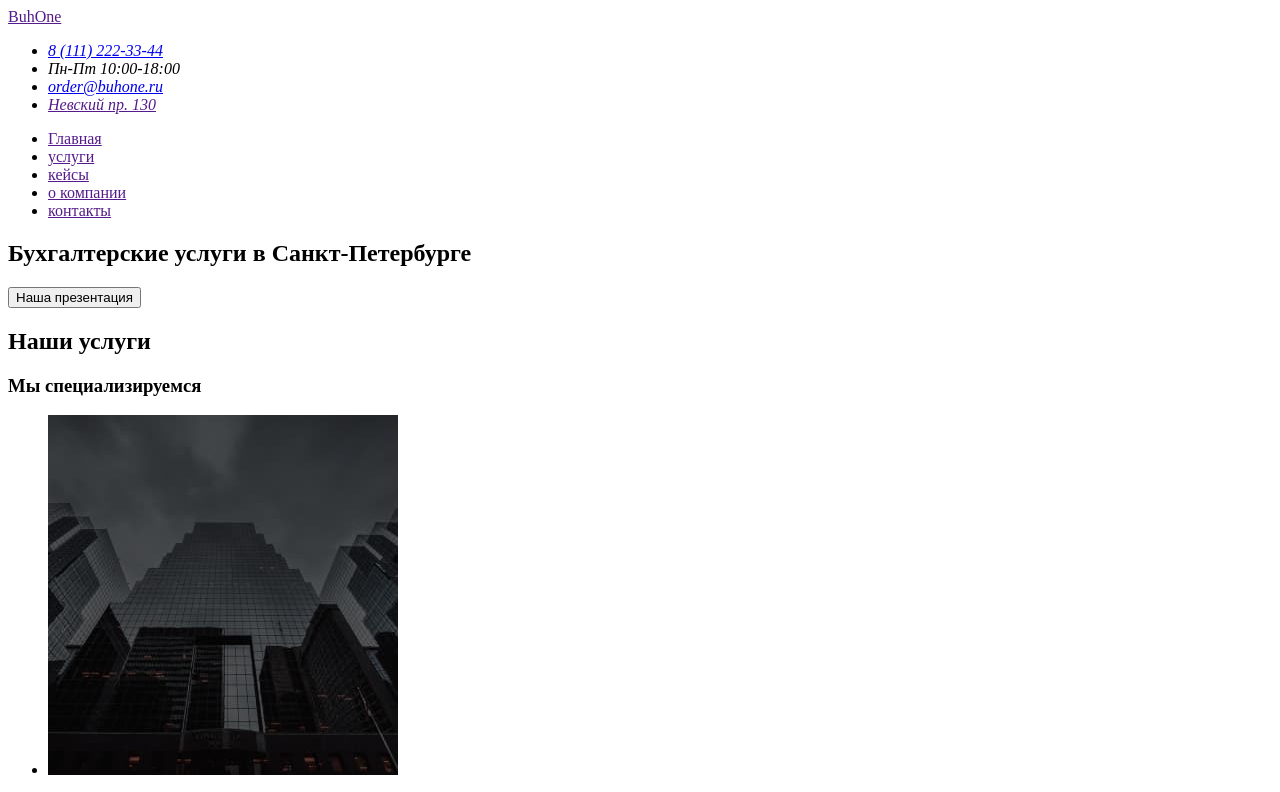
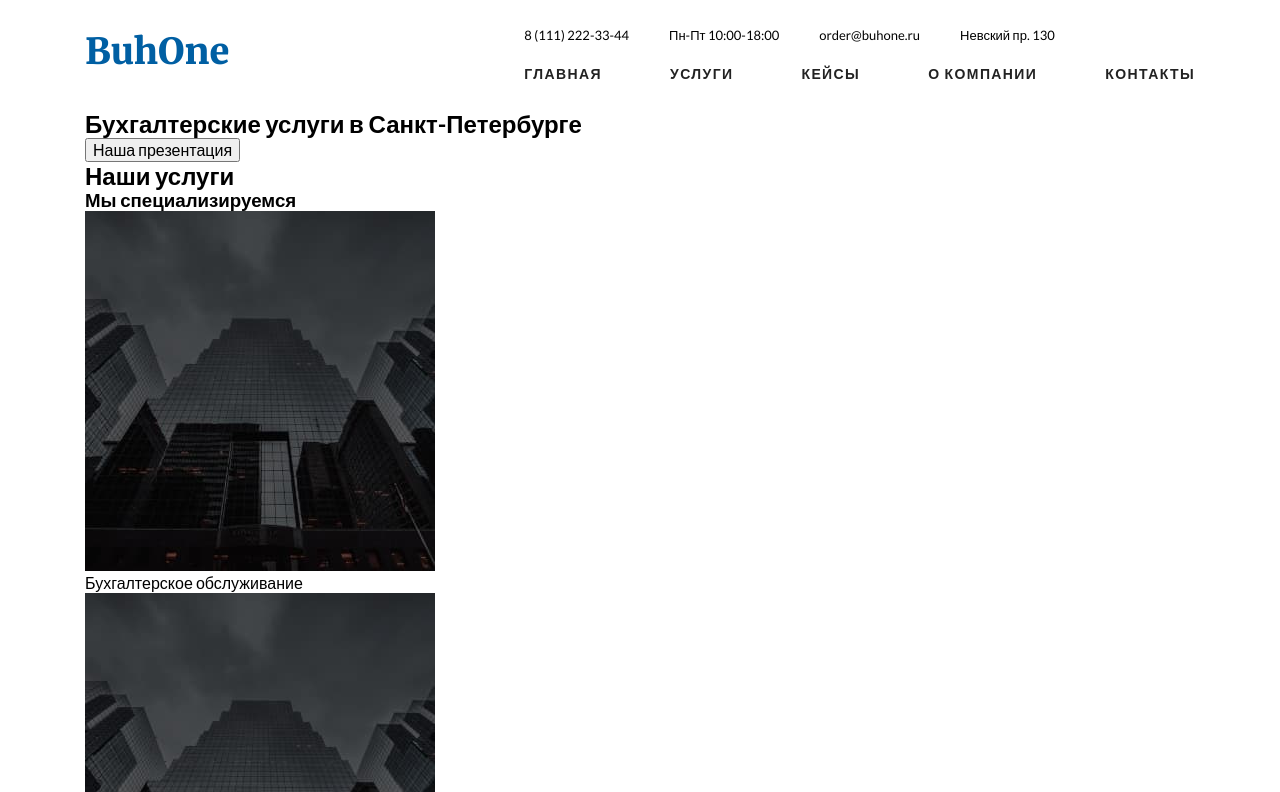
Before and after one commit to katerina2018/buhone, a plain HTML site: page index.html in a window 1280 px wide. Shown: the top 792 px of the page. Drawn offline with nearby package versions, Linux system fonts and the light colour scheme.

Commit message:
добавление стилей

```diff
--- /dev/null
+++ b/css/style.css
@@ -0,0 +1,97 @@
+body {
+    font-family: 'Lato', sans-serif;
+}
+
+h1,
+h2,
+h3,
+h4,
+p,
+ul {
+    margin: 0;
+}
+
+ul {
+    padding: 0;
+    list-style: none;
+}
+
+a {
+    display: block;
+    text-decoration: none;
+}
+
+.container {
+    width: 1140px;
+    padding: 0 15px;
+    margin: 0 auto;
+}
+
+.header {
+    display: flex;
+    align-items: center;
+    min-height: 110px;
+}
+
+.logo {
+    font-family: 'Merriweather', sans-serif;
+    font-style: normal;
+    font-weight: 900;
+    font-size: 36px;
+    line-height: 1.39;
+    /* Accent */
+    color: #005FA3;
+}
+
+.header-container {
+    display: flex;
+    justify-content: space-between;
+}
+
+address {
+    font-style: normal;
+    margin-bottom: 22px;
+}
+
+.aut-nav-item:not(:last-child) {
+    margin-right: 40px;
+}
+
+.nav {
+    display: flex;
+}
+
+.nav-item:not(:last-child) {
+    margin-right: 68px;
+}
+
+.nav-link {
+    font-weight: 700;
+    font-size: 14px;
+    line-height: 1.2;
+    letter-spacing: 0.1em;
+    text-transform: uppercase;
+    color: #222222;
+}
+
+.nav-link:hover,
+.nav-link:focus {
+    color: #005FA3;
+    ;
+}
+
+.aut-nav-link {
+    font-size: 13px;
+    line-height: 1.31;
+    color: #000000;
+}
+
+.aut-nav-link:hover,
+.aut-nav-link:focus {
+    color: #005FA3;
+    ;
+}
+
+.aut-nav {
+    display: flex;
+}
--- a/index.html
+++ b/index.html
@@ -5,6 +5,11 @@
     <meta charset="UTF-8">
     <meta http-equiv="X-UA-Compatible" content="IE=edge">
     <meta name="viewport" content="width=device-width, initial-scale=1.0">
+    <link href="https://fonts.googleapis.com/css2?family=Lato:wght@300;400;700;900&family=Merriweather:wght@400;700;900&display=swap" rel="stylesheet">
+    <link rel="stylesheet" href="https://cdnjs.cloudflare.com/ajax/libs/modern-normalize/1.1.0/modern-normalize.min.css
+">
+
+    <link rel="stylesheet" href="./css/style.css">
     <title>BugOne</title>
     <style>
         /* body {
@@ -14,36 +19,38 @@
 </head>
 
 <body>
-    <header>
-        <div class="container">
+    <header class="header">
+        <div class="container header-container">
             <a href="" class="logo">BuhOne</a>
+            <div>
                 <address>
-                <ul>
-                    <li><a href="tel:+81112223344">8 (111) 222-33-44</a></li>
-                    <li>Пн-Пт 10:00-18:00</li>
-                    <li><a href="mailto:order@buhone.ru">order@buhone.ru</a></li>
-                    <li><a href="">Невский пр. 130</a></li>
+                <ul class="aut-nav">
+                    <li class="aut-nav-item"><a href="tel:+81112223344"  class="aut-nav-link">8 (111) 222-33-44</a></li>
+                    <li class="aut-nav-item"><a href="" class="aut-nav-link"> Пн-Пт 10:00-18:00</a></li>
+                    <li class="aut-nav-item"><a href="mailto:order@buhone.ru" class="aut-nav-link">order@buhone.ru</a></li>
+                    <li class="aut-nav-item"><a href="" class="aut-nav-link">Невский пр. 130</a></li>
                 </ul>
             </address>
                 <nav>
-                <ul>
-                    <li>
-                        <a href="">Главная</a>
+                    <ul class="nav">
+                        <li class="nav-item">
+                            <a href="" class="nav-link">Главная</a>
                         </li>
-                    <li>
-                        <a href="">услуги</a>
+                        <li class="nav-item">
+                            <a href="" class="nav-link">услуги</a>
                         </li>
-                    <li>
-                        <a href="">кейсы</a>
+                        <li class="nav-item">
+                            <a href="" class="nav-link">кейсы</a>
                         </li>
-                    <li>
-                        <a href="">о компании</a>
+                        <li class="nav-item">
+                            <a href="" class="nav-link">о компании</a>
                         </li>
-                    <li>
-                        <a href="">контакты</a>
+                        <li class="nav-item">
+                            <a href="" class="nav-link">контакты</a>
                         </li>
                     </ul>
                 </nav>
+            </div>
         </div>
     </header>
     <main>
```
Lines whose indentation alone changed are shown as unchanged.
